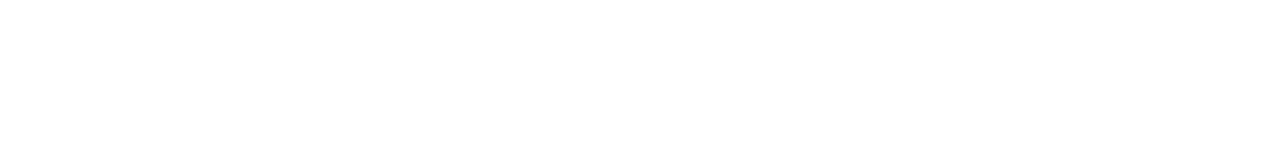
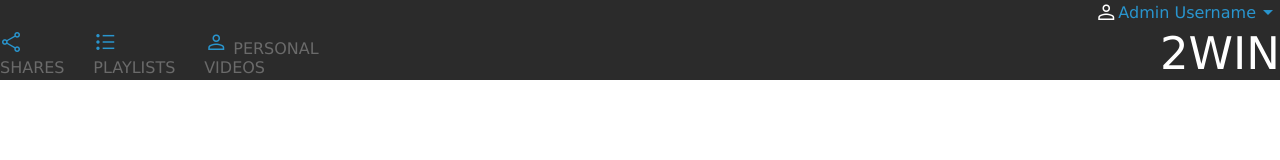
Before and after one commit to rachel-bock/Mod2-static-comp, a plain HTML site: page index.html in a window 1280 px wide. Drawn offline with nearby package versions, Linux system fonts and the light colour scheme.

Commit message:
Add Navigation bar icons and styles

```diff
--- a/index.html
+++ b/index.html
@@ -1,11 +1,49 @@
 <!DOCTYPE html>
 <html lang="en">
   <head>
-
+    <title>Mod 2 Static Comp Project</title>
+    <link rel="stylesheet" href="https://fonts.googleapis.com/css2?family=Material+Symbols+Outlined:opsz,wght,FILL,GRAD@20..48,100..700,0..1,-50..200" />
     <link rel="stylesheet" href="./styles.css" >
-
   </head>
   <body>
+    <nav>
+      <div class="admin-login">
+        <span class="material-symbols-outlined admin">
+          person
+        </span>
+        Admin Username
+        <span class="material-symbols-outlined">
+          arrow_drop_down
+        </span>
+      </div>
+      <div class="navigation-bar">
+        <div class="menu-options">
+          <div class="shares-menu-option">
+            <span class="material-symbols-outlined">
+              share
+            </span>
+            SHARES
+          </div>
+          <div class="playlists-menu-option">
+            <span class="material-symbols-outlined">
+              format_list_bulleted
+            </span>
+            PLAYLISTS
+          </div>
+          <div class="personal-videos-menu-option">
+            <span class="material-symbols-outlined">
+              person
+            </span>
+            PERSONAL VIDEOS
+          </div>
+        </div>
+        <div class="logo">
+          2WIN
+        </div>
+      </div>
+    </nav>
+    <main>
 
+    </main>
   </body>
 </html>
--- a/styles.css
+++ b/styles.css
@@ -1,4 +1,55 @@
 * {
   margin: 0;
-  font-family: 'Whisper', cursive;
+  font-family: Verdana, Geneva, Tahoma, sans-serif
+
 }
+
+nav {
+  display: flex;
+  flex-direction: column;
+  justify-content: space-between;
+  background-color: #2B2B2B;
+  color: #6A6A6A;
+  width: 100vw;
+  height: 10vh;
+}
+
+.admin-login {
+  color:#2995CE;
+  display: flex;
+  flex-direction: row;
+  justify-content: flex-end;
+  align-items: center;
+}
+
+.navigation-bar {
+  display: flex;
+  flex-direction: row;
+  justify-content: space-between;
+  align-items: center;
+}
+
+.menu-options {
+  width: 30%;
+  display: flex;
+  flex-direction: row;
+  justify-content: space-between;
+}
+
+.material-symbols-outlined {
+  color: #2995CE;
+  font-variation-settings:
+  'FILL' 0,
+  'wght' 400,
+  'GRAD' 0,
+  'opsz' 48
+}
+
+.admin {
+  color: white;
+}
+
+.logo {
+  font-size: 45px;
+  color: white;
+}
```
Also changed, not shown: assets/list_FILL0_wght400_GRAD0_opsz48.png (added), assets/outline_person_outline_black_24dp.png (added), assets/share_FILL0_wght400_GRAD0_opsz48.png (added), 1 other file.
